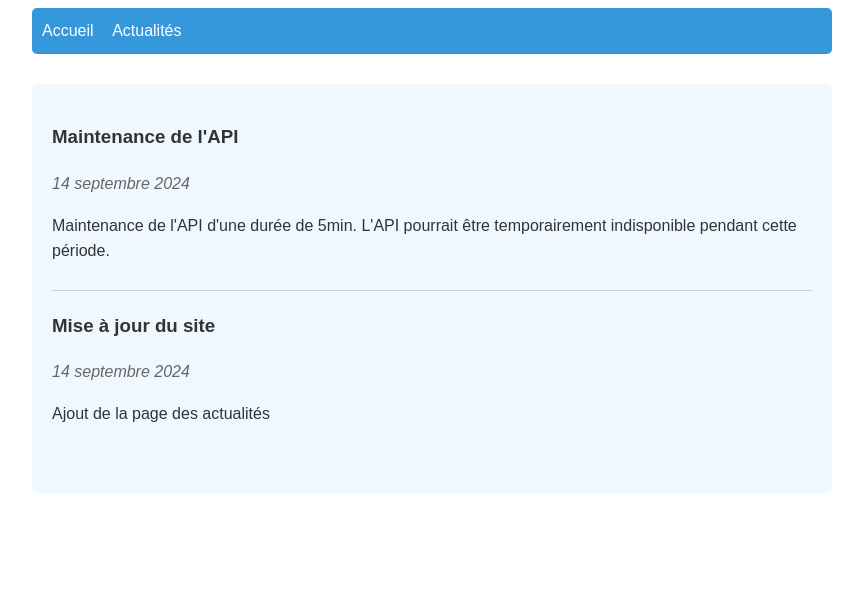
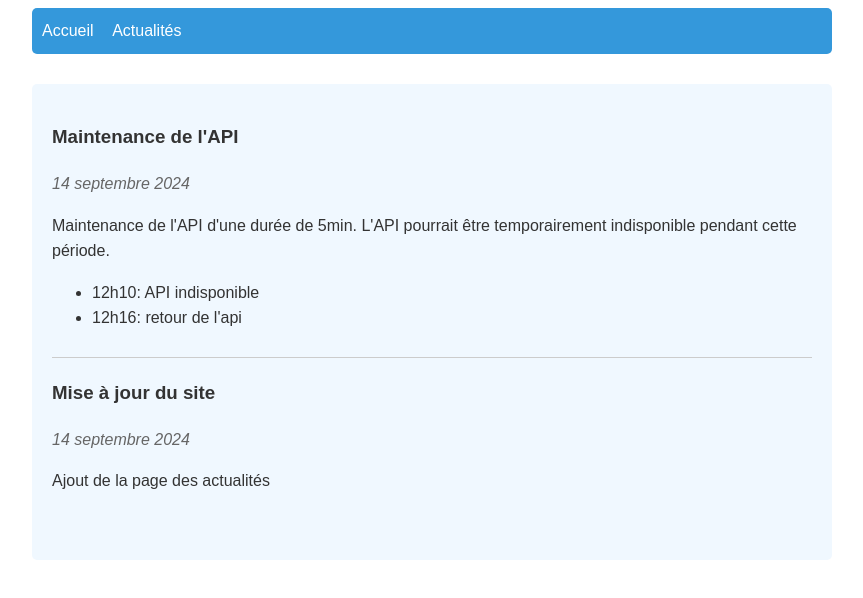
Before and after one commit to ruikdev/ruikdev.github.io, a plain HTML site: page actualites.html in a window 1280 px wide. Shown: the part 106-704 px from the top of the page, without its empty margins (208-1071 px from the left). Drawn offline with Linux system fonts and the light colour scheme.

Commit message:
Update actualites.html

```diff
--- a/actualites.html
+++ b/actualites.html
@@ -63,6 +63,10 @@
             <h3>Maintenance de l'API</h3>
             <p class="news-date">14 septembre 2024</p>
             <p>Maintenance de l'API d'une durée de 5min. L'API pourrait être temporairement indisponible pendant cette période.</p>
+            <ul>
+                <li>12h10: API indisponible</li>
+                <li>12h16: retour de l'api</li>
+            </ul>
         </div>
         <div class="news-item">
             <h3>Mise à jour du site</h3>
```
